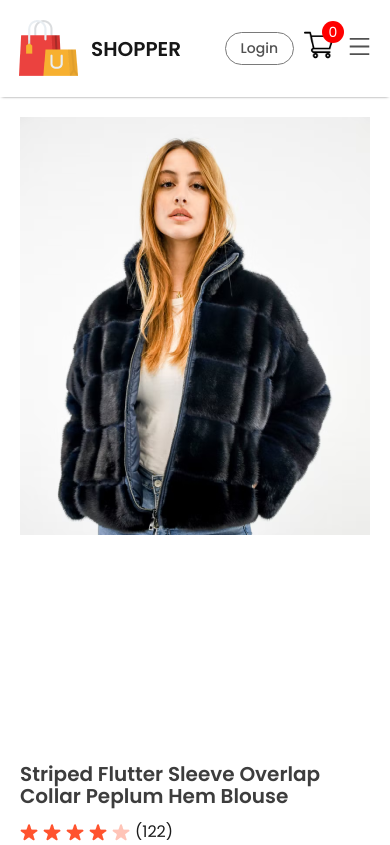
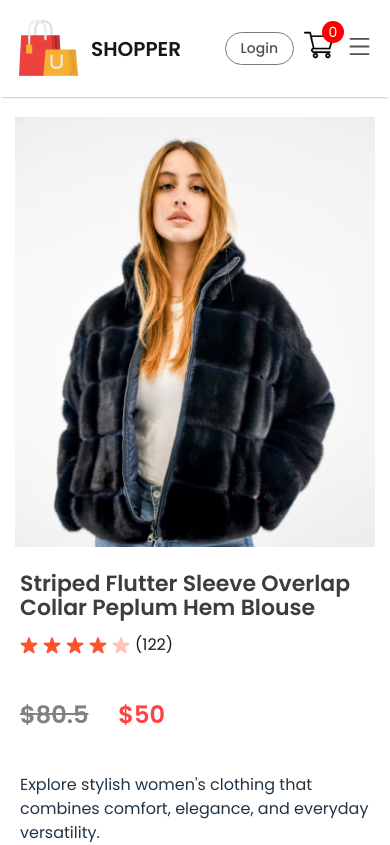
Before and after one commit to Irfanft12/ecommerce-shopper, a React (Vite) app: page /product/1 in a window 390 px wide. Shown: the top 845 px of the page. Built offline with nearby package versions, Linux system fonts and the light colour scheme.

Commit message:
Adjust product display styles for mobile responsiveness

```diff
--- a/src/components/productDisplay/productDisplay.css
+++ b/src/components/productDisplay/productDisplay.css
@@ -97,37 +97,38 @@
 
 @media (max-width: 767px) {
     .product-display {
-        margin: 20px auto;
+        margin: 20px 15px;
         flex-direction: column;
+        gap: 25px;
     }
+
     .product-display-left {
-        padding: 0 20px;
-        flex-direction: column;
+        flex: 1;
+        width: 100%;
+        padding: 0;
     }
+
     .product-display-img-list {
-        order: 2;
-        flex-direction: row;
-        width: 100%;
-        justify-content: space-between;
+        display: none;
     }
-    .product-display-img-list img {
-        height: 70px;
-        width: 25%;
-        object-fit: cover;
-        object-position: top left;
-    }
+
     .product-display-main-image {
         width: 100%;
-        height: 100%;
-        object-fit: cover;
+        max-width: 100%;
+        height: auto;
+        max-height: 550px;
+        object-fit: contain;
     }
+
     .product-display-right {
-        margin: 20px 20px;
+        margin: 0 5px;
     }
+
     .product-display-right h1 {
-        font-size: 20px;
+        font-size: 22px;
         font-weight: 600;
     }
+
     .product-display-right-size {
         flex-wrap: wrap;
     }
```
